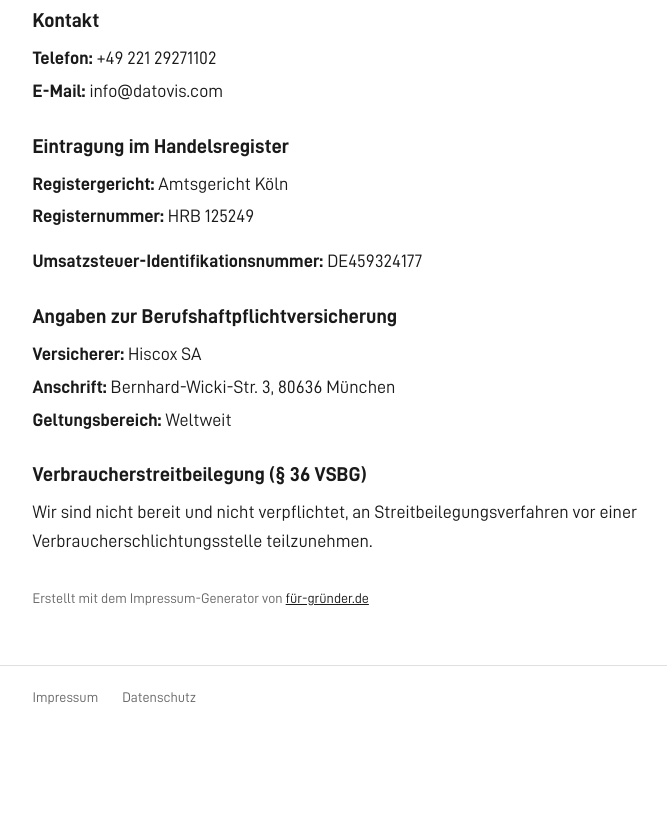
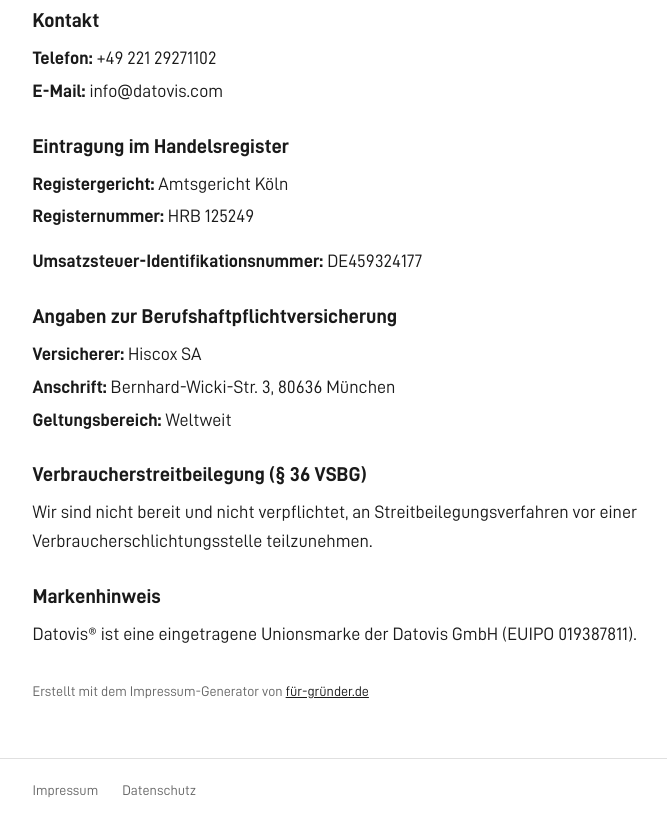
Before and after one commit to datovis-com/datovis.com, a plain HTML site: page impressum.html in a window 1280 px wide. Shown: the part 459-1281 px from the top of the page, without its empty margins (284-951 px from the left). Before the commit the page ends 1188 px from the top, so only its background shows below. Drawn offline with Linux system fonts and the light colour scheme.

Commit message:
Added trademark

```diff
--- a/impressum.html
+++ b/impressum.html
@@ -59,6 +59,11 @@
                 <p>Wir sind nicht bereit und nicht verpflichtet, an Streitbeilegungsverfahren vor einer Verbraucherschlichtungsstelle teilzunehmen.</p>
             </div>
 
+            <div class="section">
+                <h2>Markenhinweis</h2>
+                <p>Datovis® ist eine eingetragene Unionsmarke der Datovis GmbH (EUIPO 019387811).</p>
+            </div>
+
             <div class="section" style="margin-top: 2rem; font-size: 0.875rem; color: #666;">
                 <p>Erstellt mit dem Impressum-Generator von <a href="https://www.fuer-gruender.de/" target="_blank" rel="noopener noreferrer">für-gründer.de</a></p>
             </div>
```
Also changed, not shown: index.html (+1 -1 lines).
